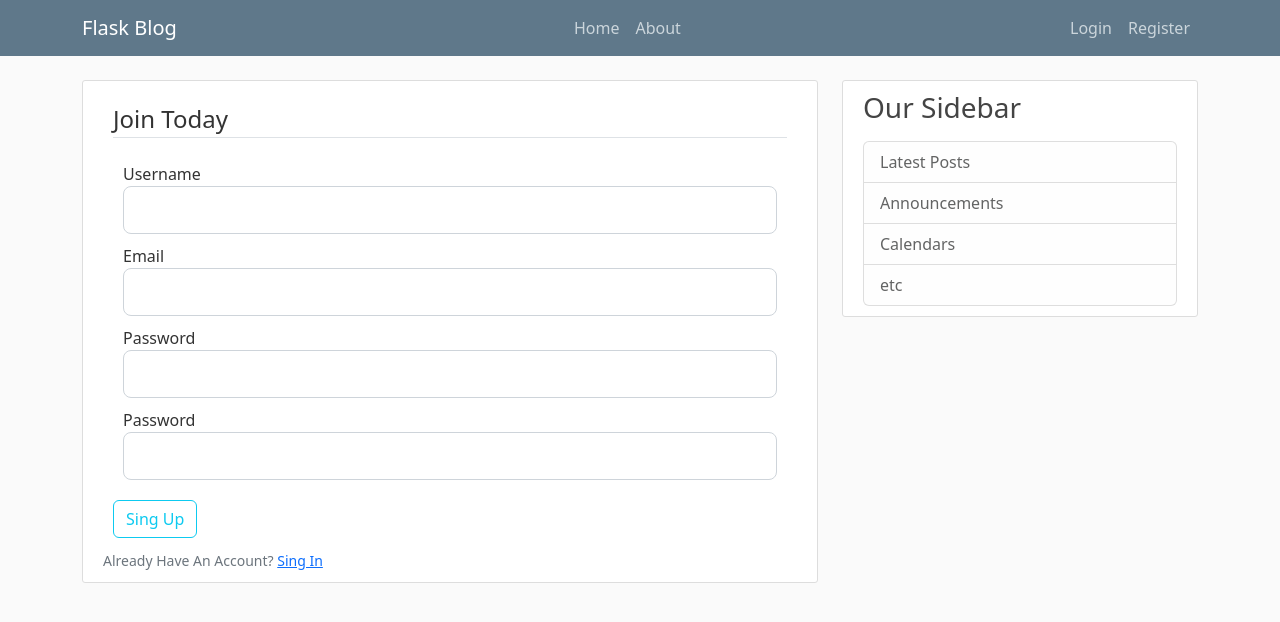
After one commit to LucasSoares2810/Simple_Blog_Flask, a Flask app: page /register in a window 1280 px wide. The commit adds this page. Shown: the top 622 px of the page. Run offline with Flask 2, Linux system fonts and the light colour scheme.

Commit message:
Criando uma pagina de registro

```diff
--- a/flaskBlog.py
+++ b/flaskBlog.py
@@ -1,6 +1,8 @@
-from flask import Flask, render_template, url_for
+from flask import Flask, render_template, url_for, flash, redirect
+from forms import RegistrationForm, LoginForm
 
 app = Flask(__name__)
+app.config['SECRET_KEY'] = '4dd88b814880612c53b64f4282caaa2a'
 
 posts = [
     {
@@ -29,5 +31,20 @@ def about():
     return render_template('about.html', title='About')
 
 
+@app.route('/register', methods=['GET', 'POST'])
+def register():
+    form = RegistrationForm()
+    if form.validate_on_submit():
+        flash(f'Account created for {form.username.data}!', 'success')
+        return redirect(url_for('home'))
+    return render_template('register.html', title='Register', form=form)
+
+
+@app.route('/login')
+def login():
+    form = LoginForm()
+    return render_template('login.html', title='Register', form=form)
+
+
 if __name__ == '__main__':
     app.run(debug=True)
--- /dev/null
+++ b/forms.py
@@ -0,0 +1,18 @@
+from flask_wtf import FlaskForm
+from wtforms import StringField, PasswordField, SubmitField, BooleanField
+from wtforms.validators import DataRequired, Length, Email, EqualTo
+
+
+class RegistrationForm(FlaskForm):
+    username = StringField('Username', validators=[DataRequired(), Length(min=2, max=20)])
+    email = StringField('Email', validators=[DataRequired(), Email()])
+    password = PasswordField('Password', validators=[DataRequired()])
+    confirm_password = PasswordField('Password', validators=[DataRequired(), EqualTo('password')])
+    submit = SubmitField('Sing Up')
+
+
+class LoginForm(FlaskForm):
+    email = StringField('Email', validators=[DataRequired(), Email()])
+    password = PasswordField('Password', validators=[DataRequired()])
+    remember = BooleanField('Remember me')
+    submit = SubmitField('Login')
--- a/static/main.css
+++ b/static/main.css
@@ -23,6 +23,8 @@ color: #ffffff;
 .site-header .navbar-nav .nav-link.active {
 font-weight: 500;
 }
+
+
 
 .content-section {
 background: #ffffff;
@@ -78,3 +80,11 @@ margin-bottom: 16px;
 .account-heading {
 font-size: 2.5rem;
 }
+
+.form-group{
+    margin: 10px;
+}
+
+.navbar-nav{
+    margin-left: auto;
+}
--- a/templates/layout.html
+++ b/templates/layout.html
@@ -4,7 +4,7 @@
     <meta charset="utf-8">
     <meta name="viewport" content="width=device-width, initial-scale=1">
     <link href="https://cdn.jsdelivr.net/npm/bootstrap@5.2.2/dist/css/bootstrap.min.css" rel="stylesheet" integrity="sha384-Zenh87qX5JnK2Jl0vWa8Ck2rdkQ2Bzep5IDxbcnCeuOxjzrPF/et3URy9Bv1WTRi" crossorigin="anonymous">
-    <link rel="stylesheet" href="{{ url_for('static', filename='main.css')}}">
+    <link rel="stylesheet"  href="{{ url_for('static', filename='main.css')}}">
     {% if title %}
         <title>Flask Blog - {{ title }} </title>
     {% else %}
@@ -39,6 +39,16 @@
     <main role="main" class="container">
         <div class="row">
             <div class="col-md-8">
+            {% with messages = get_flashed_messages(with_categories=true) %}
+                {% if messages %}
+                    {% for category, message in messages %}
+                        <div class="alert alert-success{{ categoty }}">
+                            {{message}}
+                        </div>
+                    {% endfor %}
+                {% endif %}
+            {% endwith%}
+
             {% block content %}{% endblock %}
             </div>
             <div class="col-md-4">
--- /dev/null
+++ b/templates/register.html
@@ -0,0 +1,41 @@
+{% extends "layout.html" %}
+
+{% block content %}
+    <div class="content-section ">
+        <form method="POST" action="">
+            {{ form.hidden_tag() }}
+            <fieldset class="form-group">
+                <legend class="border-bottom mb-4"> Join Today </legend>
+
+                <div class="form-group">
+                    {{ form.username.label(class="form-control-label") }}
+                    {{ form.username(class="form-control form-control-lg")}}
+                </div>
+
+                <div class="form-group">
+                    {{ form.email.label(class="form-control-label") }}
+                    {{ form.email(class="form-control form-control-lg")}}
+                </div>
+
+                <div class="form-group">
+                    {{ form.password.label(class="form-control-label") }}
+                    {{ form.password(class="form-control form-control-lg")}}
+                </div>
+
+                <div class="form-group">
+                    {{ form.confirm_password.label(class="form-control-label") }}
+                    {{ form.confirm_password(class="form-control form-control-lg")}}
+                </div>
+
+            </fieldset>
+            <div class="form-group">
+                {{ form.submit(class="btn btn-outline-info")}}
+            </div>
+        </form>
+        <div class="border-top- pt3">
+            <small class="text-muted">
+                Already Have An Account? <a class="ml-2" href="login()"> Sing In </a>
+            </small>
+        </div>
+    </div>
+{% endblock content %}
```
Also changed, not shown: templates/home.html (+10 -3 lines), templates/login.html (added).
